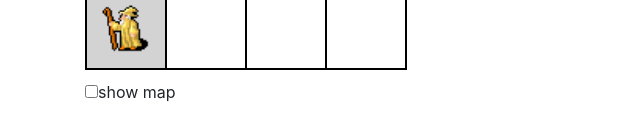
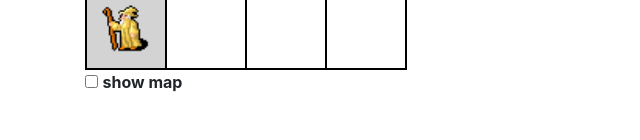
Before and after one commit to moved0311/wumpus, a plain HTML site: page src/index.html in a window 1280 px wide. Shown: the part 300-440 px from the top of the page, without its empty margins (0-640 px from the left). Drawn offline with nearby package versions, Linux system fonts and the light colour scheme.

Commit message:
keyboard

```diff
--- a/src/index.html
+++ b/src/index.html
@@ -21,10 +21,18 @@
 	<div id="canvas">
 		<table></table>
 	</div>
-	<div id="check">
-		<input type="checkbox" id="#show">show map<br>
+	<div >
+	  <div class="checkbox">
+	    <label>
+	      <input type="checkbox" id="checkboxSuccess" value="option1">
+	      <b>show map</b>
+	    </label>
+	  </div>
 	</div>
 </div>
+
+
+
 <script src="./environment.js"></script>
 <script src="./wumpus.js"></script>
 </body>
```
Also changed, not shown: res/keyboard.jpg (added).
